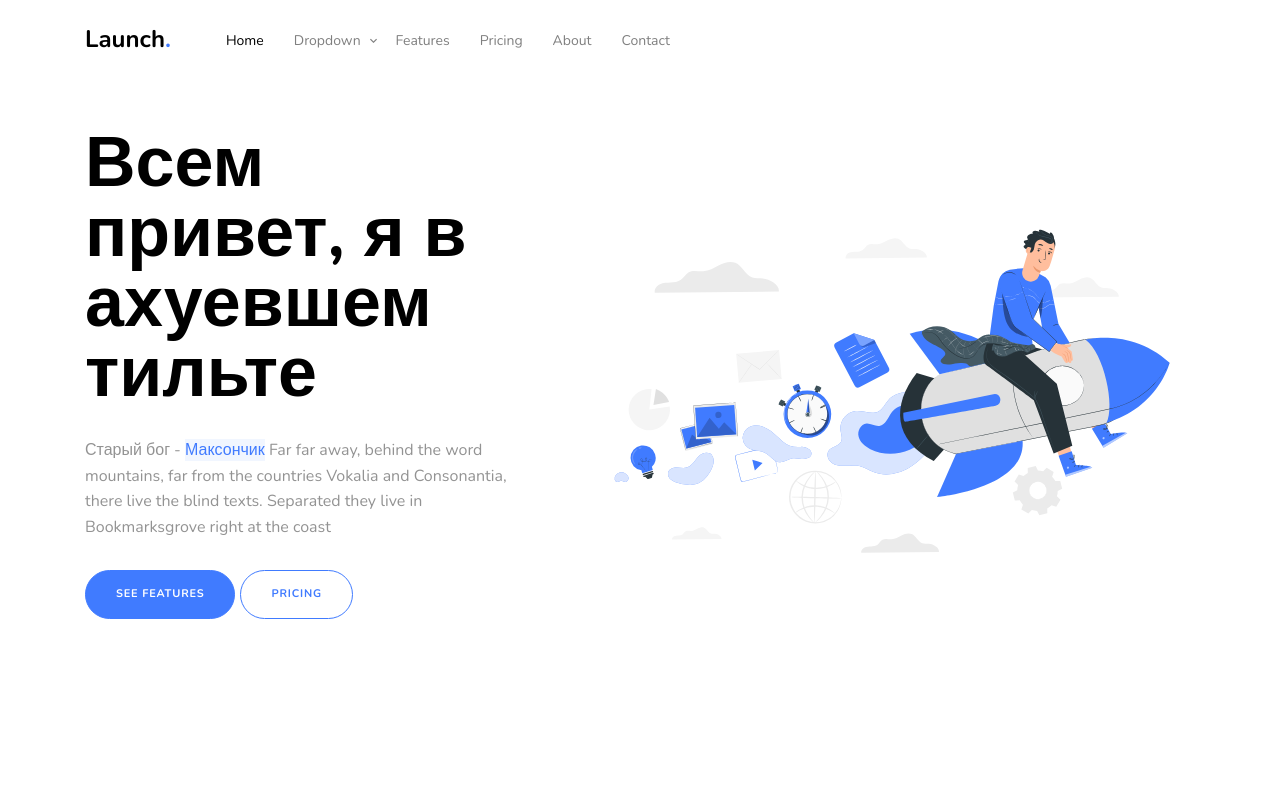
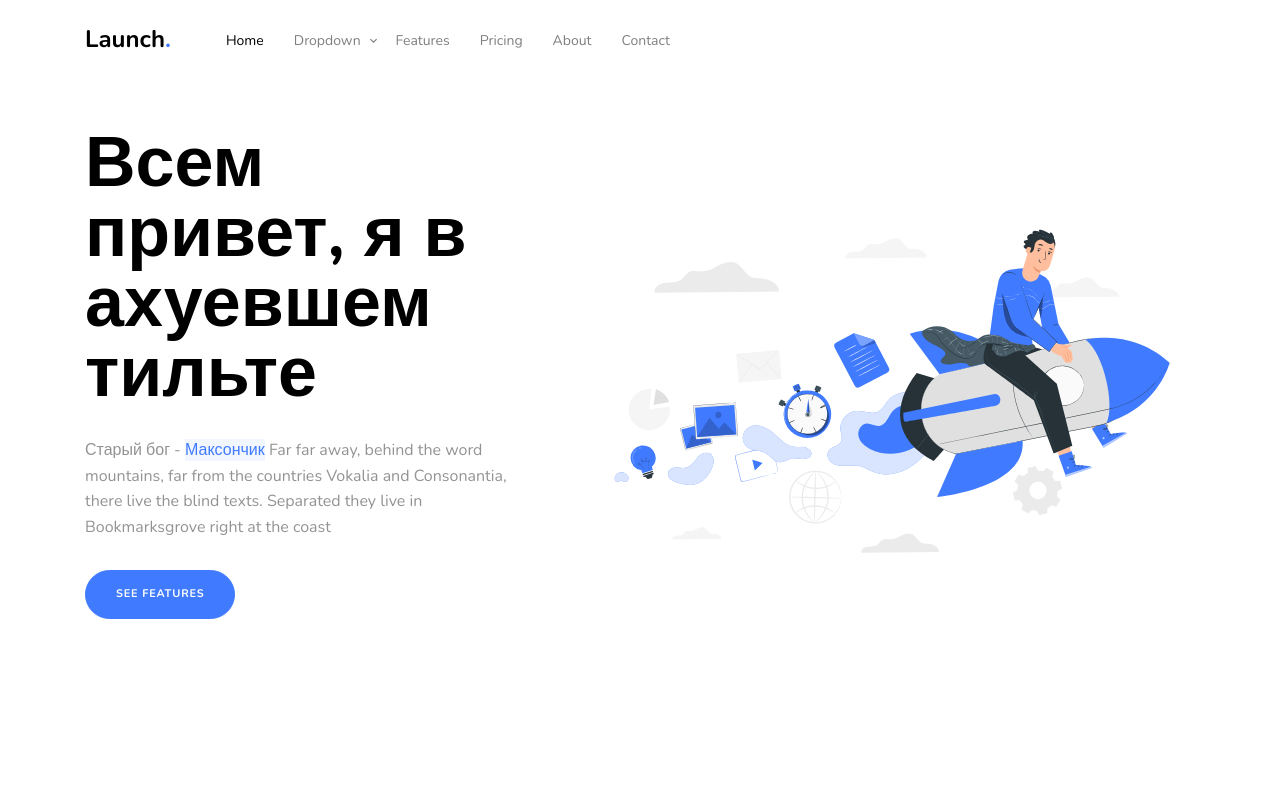
Before and after one commit to sh1gatsu/landing-igor, a Vue app: page / in a window 1280 px wide. Shown: the top 800 px of the page. Built offline with nearby package versions, Linux system fonts and the light colour scheme.

Commit message:
remove button

```diff
--- a/src/components/Hero.vue
+++ b/src/components/Hero.vue
@@ -50,12 +50,6 @@ const buttonPricing = "Pricing";
                   ]"
                   >{{ buttonSeeFeature }}</a
                 >
-                <a
-                  href="#pricing-section"
-                  class="btn btn-outline-primary smoothscroll pricing"
-                  :style="[{ color: themeColor }, { borderColor: themeColor }]"
-                  >{{ buttonPricing }}</a
-                >
               </p>
             </div>
           </div>
```
